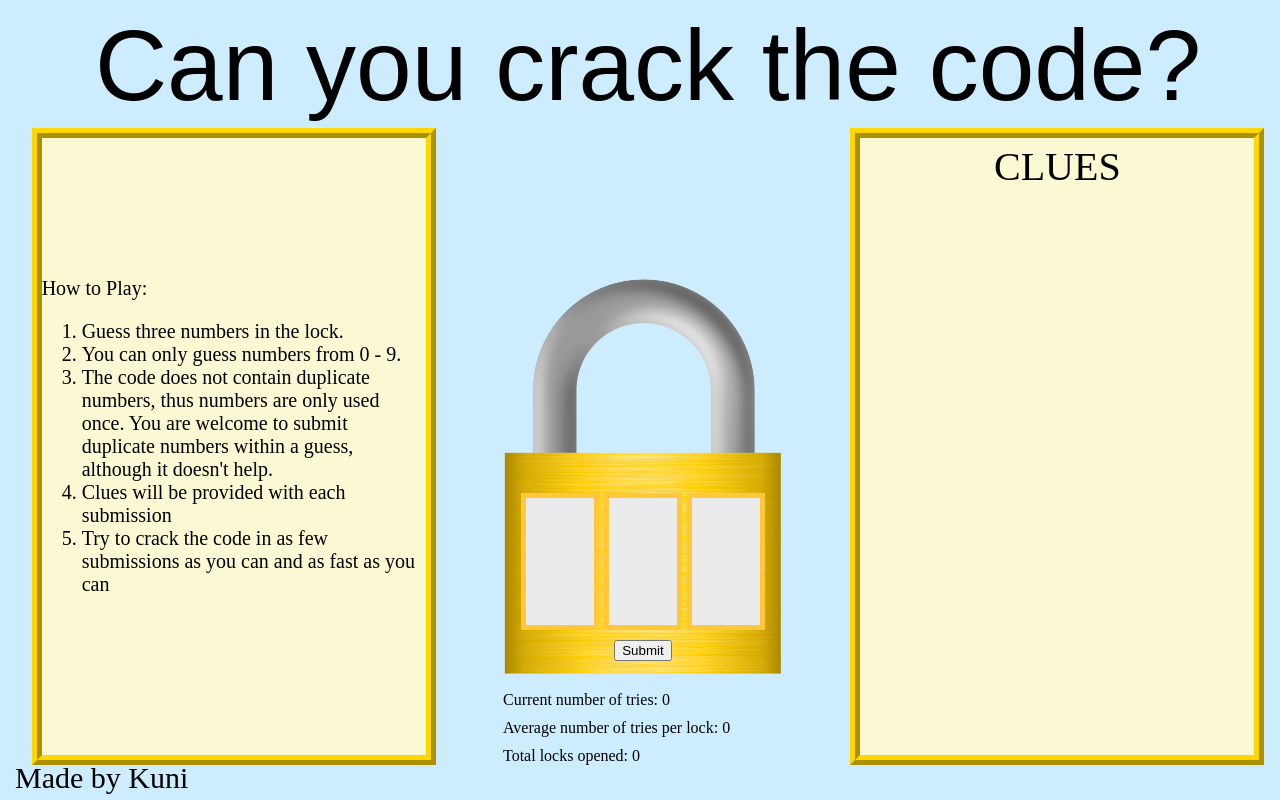
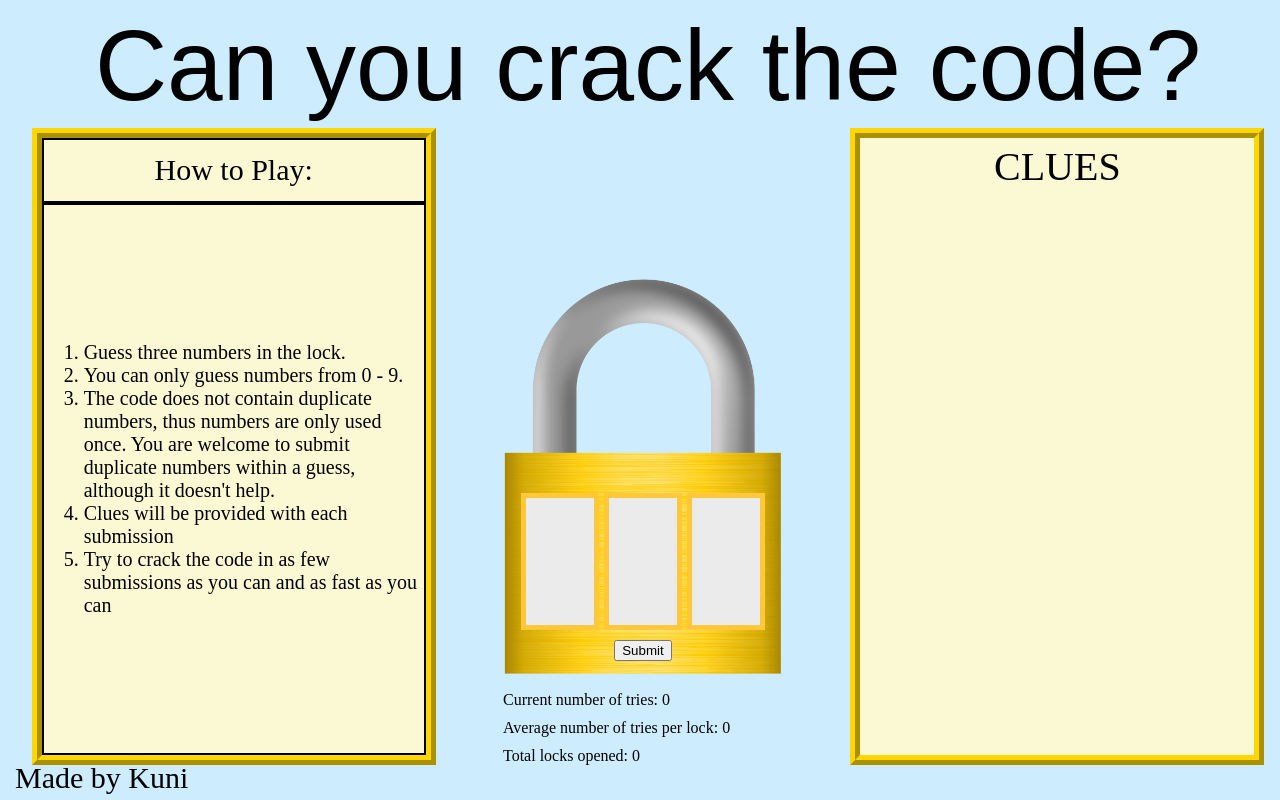
Before and after one commit to kuneus/Crack-the-code, a plain HTML site: page index.html in a window 1280 px wide. Drawn offline with Linux system fonts and the light colour scheme; a web font is replaced by a local one.

Commit message:
Update functions to prevent decimal inputs from being submitted

```diff
--- a/index.html
+++ b/index.html
@@ -15,8 +15,12 @@
             Can you crack the code?
         </div>
         <div class="container">
+            <div id="leftContainer">
+                <div id="rulesHeader">
+                    How to Play:
+                </div>
                 <div id="rules">
-                How to Play:
+
                     <ol>
                         <li>Guess three numbers in the lock.</li>
                         <li>You can only guess numbers from 0 - 9.</li>
@@ -25,10 +29,11 @@
                         <li>Try to crack the code in as few submissions as you can and as fast as you can</li>
                     </ol>
                 </div>
+            </div>
             <div id="middleContainer">
                 <div id="guessContainer">
                     <div id="numbersContainer">
-                        <input type="number" id="firstN" class="numbers" min="0" max="9">
+                        <input type="number" id="firstN" class="numbers" min="0" max="9" step="1">
                         <input type="number" id="secondN" class="numbers" min="0" max="9">
                         <input type="number" id="thirdN" class="numbers" min="0" max="9">
                     </div>
--- a/script.js
+++ b/script.js
@@ -46,6 +46,8 @@ function getInputV2() {
     if (!isNaN(one) && !isNaN(two) && !isNaN(three)) {
         if (one > 9 || two > 9 || three > 9) {
             alert("ERROR: guesses must be less than 10!");
+        } else if (guessOne.value.length > 1 || guessTwo.value.length > 1 || guessThree.value.length > 1) {
+            alert("ERROR: only integers from 0-9!")
         } else if (correctResult ===3) {
             resetLock();
         } else {
--- a/style.css
+++ b/style.css
@@ -19,7 +19,7 @@ body {
     height: 85%;
 }
 
-#rules {
+#leftContainer {
     width: 30%;
     font-size: 20px;
     border: 10px ridge gold;
@@ -27,6 +27,23 @@ body {
     display: flex;
     flex-direction: column;
     justify-content: center;
+}
+
+#rulesHeader {
+    height: 10%;
+    border: solid 2px black;
+    display: flex;
+    justify-content: center;
+    align-items: center;
+    font-size: 30px;
+}
+
+#rules {
+    height: 90%;
+    border: solid 2px black;
+    display: flex;
+    align-items: center;
+
 }
 
 #middleContainer {
```
Lines whose indentation alone changed are shown as unchanged.
